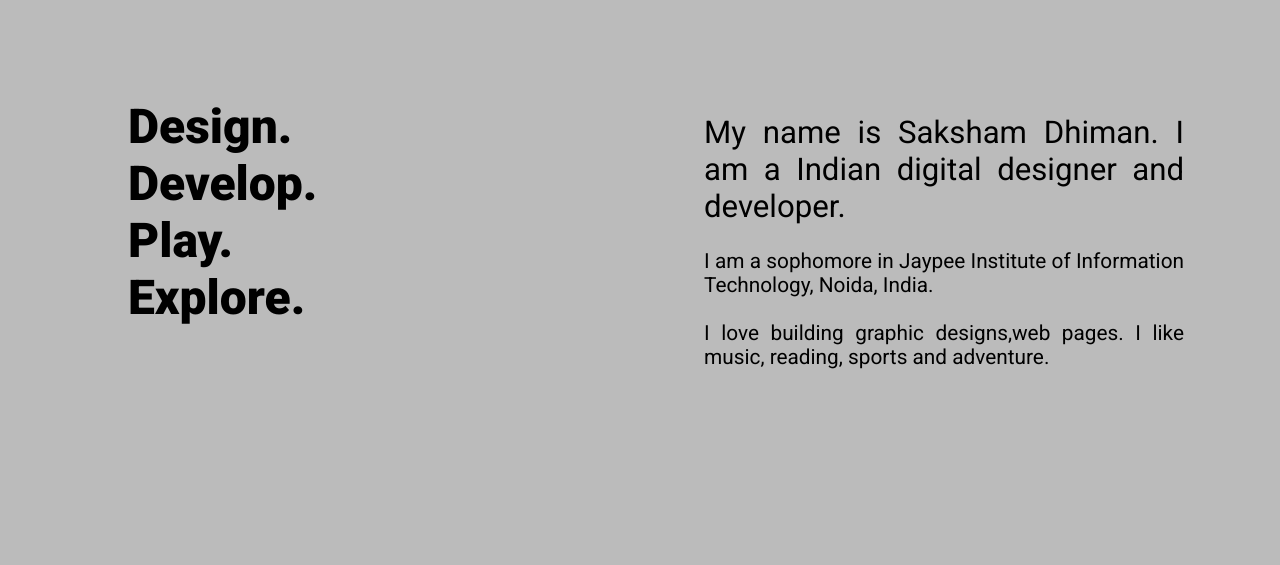
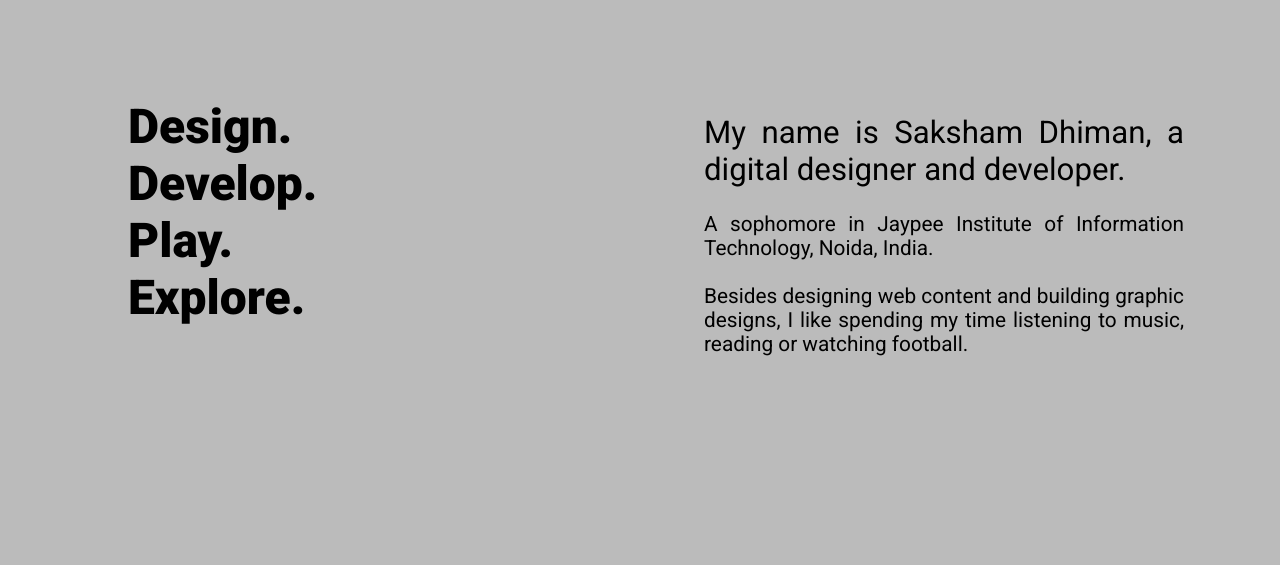
Before and after one commit to sakshamdhiman/sakshamdhiman.github.io, a plain HTML site: page index.html in a window 1280 px wide. Shown: the part 610-1175 px from the top of the page. Drawn offline with nearby package versions, Linux system fonts and the light colour scheme; a script that the page names is missing.

Commit message:
Update index.html

```diff
--- a/index.html
+++ b/index.html
@@ -28,8 +28,8 @@
     <p>Design.<br>Develop.<br>Play.<br>Explore.</p>
   </div>
   <div class="small">
-    <p class="up"><span>My name is Saksham Dhiman. I am a Indian digital designer and developer.</span><br><br>
-    I am a sophomore in Jaypee Institute of Information Technology, Noida, India.<br><br>I love building graphic designs,web pages. I like music, reading, sports and adventure. </p>
+    <p class="up"><span>My name is Saksham Dhiman, a digital designer and developer.</span><br><br>
+    A sophomore in Jaypee Institute of Information Technology, Noida, India.<br><br>Besides designing web content and building graphic designs, I like spending my time listening to music, reading or watching football.  </p>
 </div>
 </div>
 
```
